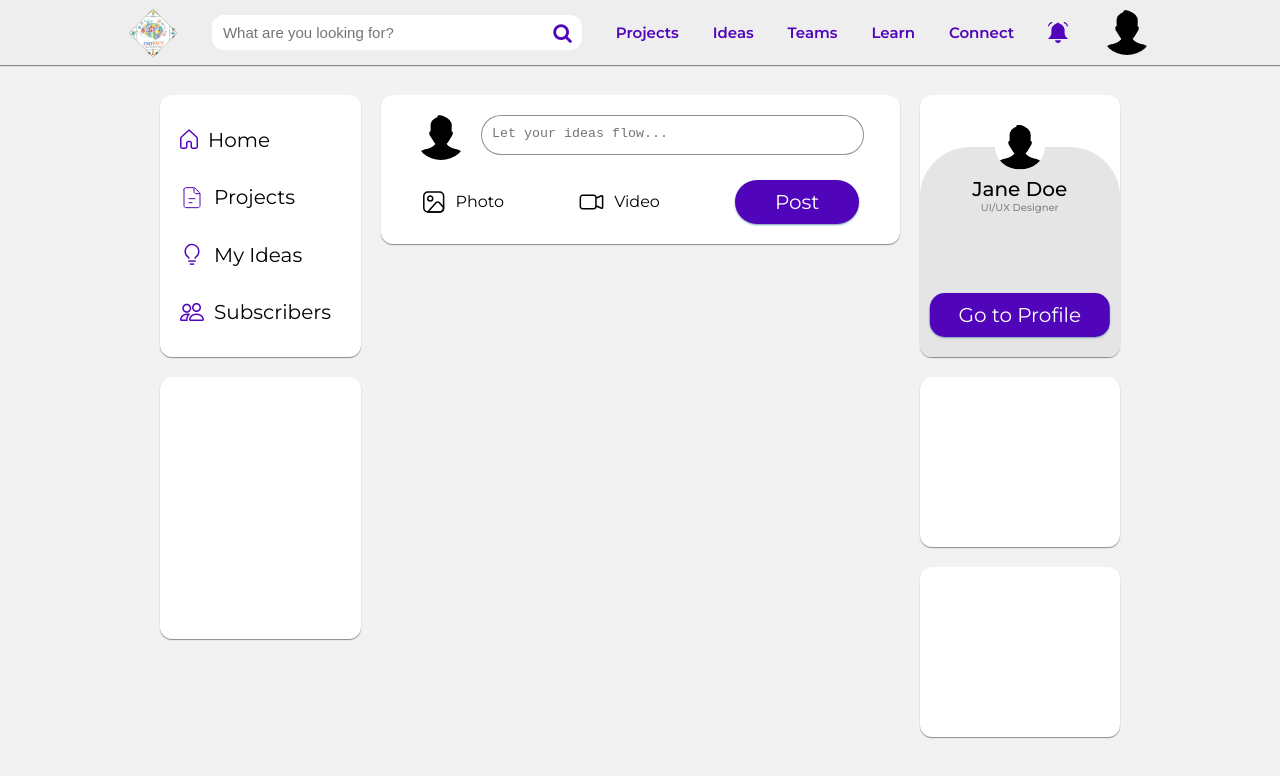
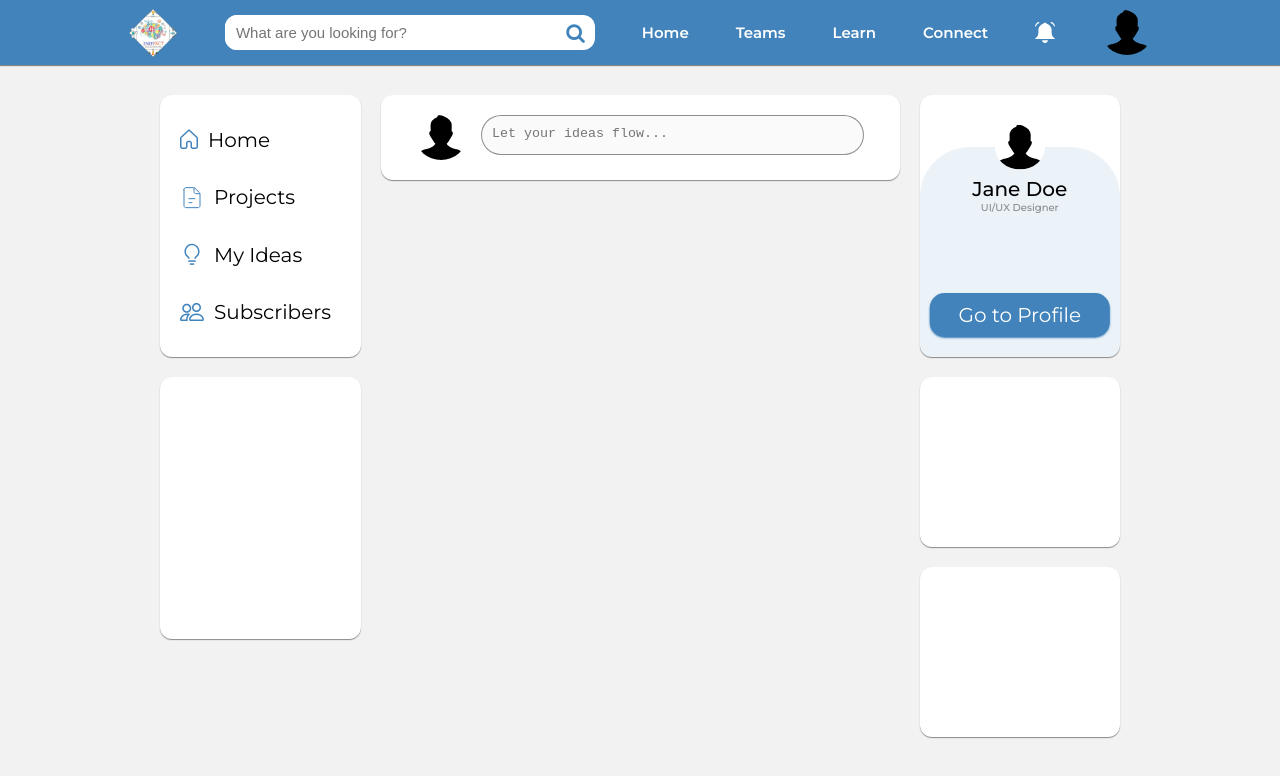
Before and after one commit to afif1400/app-inovact, a React (Create React App) app: page /feed in a window 1280 px wide. Shown: the top 776 px of the page. Built offline with nearby package versions, Linux system fonts and the light colour scheme.

Commit message:
build: styles changed and create post started

```diff
--- a/src/app.css
+++ b/src/app.css
@@ -19,10 +19,10 @@
 
 html {
   scroll-behavior: smooth;
-  font-size: 62.5%;
-  font-family: 'Montserrat', sans-serif; }
+  font-size: 62.5%; }
 
 body {
+  font-family: 'Montserrat', sans-serif !important;
   background-color: #eeeeeebd; }
 
 .heading-login {
@@ -66,17 +66,17 @@ body {
   color: #fff;
   text-decoration: none;
   transition: all 0.2s;
-  box-shadow: 0 1px 2px #769fb6; }
+  box-shadow: 0 1px 2px #4183ba; }
 
 .button:hover {
-  box-shadow: 0 2px 4px #769fb6; }
+  box-shadow: 0 2px 4px #4183ba; }
 
 .button:active {
   transform: scale(0.95);
-  box-shadow: 0 0.5px 1px #769fb6; }
+  box-shadow: 0 0.5px 1px #4183ba; }
 
 .button--blue {
-  background-color: #769fb6; }
+  background-color: #4183ba; }
 
 .button--purple {
   background-color: #5005ba; }
@@ -116,7 +116,7 @@ body {
     .input-component--search:focus {
       outline: none; }
     .input-component--search__image {
-      filter: invert(16%) sepia(61%) saturate(6518%) hue-rotate(265deg) brightness(69%) contrast(120%); }
+      filter: invert(48%) sepia(41%) saturate(707%) hue-rotate(166deg) brightness(90%) contrast(88%); }
   .input-component--post {
     font-size: 'Montserrat', sans-serif !important;
     resize: none;
@@ -128,15 +128,13 @@ body {
     padding: 1rem;
     transition: all 0.2s; }
     .input-component--post:focus {
-      outline: none;
-      height: 15rem;
-      border-radius: 10px; }
+      outline: none; }
 
 .nav-component {
   box-shadow: 0 1px 1px rgba(34, 34, 34, 0.5);
   width: 100%;
   height: 6.5rem;
-  background-color: #eeeeeebd;
+  background-color: #4183ba;
   display: flex;
   align-items: center; }
   .nav-component__items {
@@ -178,7 +176,7 @@ body {
   .nav-component__link:link, .nav-component__link:visited {
     font-size: 1.5rem;
     font-weight: 600;
-    color: #5005ba;
+    color: #fff;
     text-decoration: none;
     transition: all 0.2s; }
   @media only screen and (max-width: 56.25em) {
@@ -188,10 +186,10 @@ body {
     padding: 0.5rem;
     border-radius: 4px;
     color: #fff;
-    background-image: linear-gradient(to right, #4a6de5, #5005ba); }
+    background-color: #0a1931; }
   .nav-component__notification {
     width: 20px;
-    filter: invert(16%) sepia(61%) saturate(6518%) hue-rotate(265deg) brightness(69%) contrast(120%); }
+    filter: invert(100%) sepia(0%) saturate(0%) hue-rotate(93deg) brightness(103%) contrast(103%); }
   .nav-component__user-profile {
     width: 50px;
     border-radius: 50%; }
@@ -203,8 +201,8 @@ body {
     bottom: 0;
     left: 0;
     display: none;
-    height: 6.5rem;
-    box-shadow: 0px -1px 12px rgba(34, 34, 34, 0.5);
+    height: 5rem;
+    box-shadow: 0px -1px 1px rgba(34, 34, 34, 0.5);
     z-index: 1; }
     @media only screen and (max-width: 56.25em) {
       .nav-component--bottom {
@@ -266,11 +264,11 @@ body {
   display: flex;
   justify-content: space-between; }
   .signup-links > div > a:link, .signup-links > div > a:visited {
-    color: #769fb6;
+    color: #4183ba;
     text-decoration: none;
     transition: all 0.2s; }
     .signup-links > div > a:link:hover, .signup-links > div > a:visited:hover {
-      background-color: #769fb6;
+      background-color: #4183ba;
       color: #fff;
       padding: 0.3rem;
       border-radius: 15px; }
@@ -308,15 +306,15 @@ body {
         padding: 0.5rem;
         border-radius: 4px;
         color: #fff;
-        background-image: linear-gradient(to right, #4a6de5, #5005ba); }
+        background-color: #4183ba; }
       .feed__left__links__item:hover > img {
-        filter: invert(100%) sepia(0%) saturate(6%) hue-rotate(172deg) brightness(106%) contrast(100%); }
+        filter: invert(100%) sepia(0%) saturate(0%) hue-rotate(93deg) brightness(103%) contrast(103%); }
       @media only screen and (max-width: 75em) {
         .feed__left__links__item {
           font-size: 1.5rem; } }
       .feed__left__links__item__image {
         margin-right: 1rem;
-        filter: invert(16%) sepia(61%) saturate(6518%) hue-rotate(265deg) brightness(69%) contrast(120%); }
+        filter: invert(48%) sepia(41%) saturate(707%) hue-rotate(166deg) brightness(90%) contrast(88%); }
   .feed__left__teams {
     margin-top: 2rem;
     height: 26.2rem;
@@ -338,27 +336,11 @@ body {
     .feed__center__create-post__text-area {
       display: flex;
       align-items: flex-start;
-      justify-content: space-evenly; }
+      justify-content: space-evenly;
+      font-size: 1.2rem; }
       .feed__center__create-post__text-area__image {
         width: 50px;
         border-radius: 100%; }
-    .feed__center__create-post__actions {
-      height: 100%;
-      padding: 2rem 2rem 0 2rem;
-      display: flex;
-      align-items: center;
-      justify-content: space-between; }
-      .feed__center__create-post__actions__link {
-        display: flex;
-        align-items: center;
-        font-size: 1.6rem;
-        text-decoration: none;
-        color: #000; }
-        .feed__center__create-post__actions__link__img {
-          margin-right: 1rem; }
-      .feed__center__create-post__actions__button {
-        border-radius: 3rem !important;
-        padding: 1rem 4rem !important; }
   @media screen and (max-width: 1000px) {
     .feed__center {
       width: 80%;
@@ -380,7 +362,7 @@ body {
       height: 80%;
       position: relative;
       top: 20%;
-      background-color: #e5e5e5;
+      background-color: rgba(65, 131, 186, 0.1);
       border-radius: 50px 50px 12px 12px;
       padding: 3rem 2rem 2rem; }
     .feed__right__profile__image {
@@ -403,7 +385,8 @@ body {
       left: 50%;
       transform: translateX(-50%);
       width: 90%;
-      margin: 0 auto; }
+      margin: 0 auto;
+      background-color: #4183ba; }
     .feed__right__profile__button:active {
       transform: translate(-50%, 0);
       box-shadow: 0 0.5px 1px #769fb6; }
--- a/src/components/nav/TopNavbar.tsx
+++ b/src/components/nav/TopNavbar.tsx
@@ -13,12 +13,13 @@ const TopNavbar: React.FC = () => {
     <div>
       <div className="nav-component">
         <div className="nav-component__items">
-          <img
-            onClick={handleHamburger}
-            className="nav-component__hamburger"
-            src={user}
-            alt="User Profile"
-          />
+          <div className="nav-component__hamburger" onClick={handleHamburger}>
+            <img
+              className="nav-component__hamburger"
+              src={user}
+              alt="User Profile"
+            />
+          </div>
           <img className="nav-component__logo" src={logo} alt="Inovact" />
           <div className="nav-component__search">
             <input
@@ -32,10 +33,7 @@ const TopNavbar: React.FC = () => {
             ></i>
           </div>
           <a href="/" className="nav-component__link">
-            Projects
-          </a>
-          <a href="/" className="nav-component__link">
-            Ideas
+            Home
           </a>
           <a href="/" className="nav-component__link">
             Teams
--- a/src/components/posts/CreatePost.tsx
+++ b/src/components/posts/CreatePost.tsx
@@ -2,44 +2,26 @@ import React from 'react'
 import user from '../../assets/images/icons/user-profile.svg'
 import photo from '../../assets/images/icons/photo.svg'
 import video from '../../assets/images/icons/video.svg'
+import { useState } from 'react'
 
 const CreatePost: React.FC = () => {
+  const [postOptionsShow, setPostOptionsShow] = useState<boolean>(false)
   return (
     <div className="feed__center__create-post">
-      <div className="feed__center__create-post__text-area">
+      <div
+        onClick={() => setPostOptionsShow(true)}
+        className="feed__center__create-post__text-area"
+      >
         <img
           className="feed__center__create-post__text-area__image"
           src={user}
           alt=""
         ></img>
         <textarea
+          disabled
           className="input-component--post"
           placeholder="Let your ideas flow..."
         ></textarea>
-      </div>
-      <div className="feed__center__create-post__actions">
-        <a href="/" className="feed__center__create-post__actions__link">
-          <img
-            src={photo}
-            alt=""
-            className="feed__center__create-post__actions__link__img"
-          ></img>
-          Photo
-        </a>
-        <a href="/" className="feed__center__create-post__actions__link">
-          <img
-            src={video}
-            alt=""
-            className="feed__center__create-post__actions__link__img"
-          ></img>
-          Video
-        </a>
-        <a
-          href="/"
-          className="feed__center__create-post__actions__button button button--purple"
-        >
-          Post
-        </a>
       </div>
     </div>
   )
--- a/src/sass/abstracts/_variables.scss
+++ b/src/sass/abstracts/_variables.scss
@@ -1,6 +1,9 @@
 $color-login-bg: #e5e5e5;
 $color-login-tab-bg: #e7f2ff;
 $color-login-component: #769fb6;
+
+$color-component: #4183ba;
+$color-component-secondary: #0a1931;
 
 $color-bg: #eeeeeebd;
 
--- a/src/sass/base/_base.scss
+++ b/src/sass/base/_base.scss
@@ -9,9 +9,9 @@
 html {
   scroll-behavior: smooth;
   font-size: 62.5%;
-  font-family: 'Montserrat', sans-serif;
 }
 
 body {
+  font-family: 'Montserrat', sans-serif !important;
   background-color: $color-bg;
 }
--- a/src/sass/components/_buttons.scss
+++ b/src/sass/components/_buttons.scss
@@ -8,17 +8,17 @@
     color: $color-white;
     text-decoration: none;
     transition: all 0.2s;
-    box-shadow: 0 1px 2px $color-login-component;
+    box-shadow: 0 1px 2px $color-component;
   }
   &:hover {
-    box-shadow: 0 2px 4px $color-login-component;
+    box-shadow: 0 2px 4px $color-component;
   }
   &:active {
     transform: scale(0.95);
-    box-shadow: 0 0.5px 1px $color-login-component;
+    box-shadow: 0 0.5px 1px $color-component;
   }
   &--blue {
-    background-color: $color-login-component;
+    background-color: $color-component;
   }
   &--purple {
     background-color: $color-gradient-2;
--- a/src/sass/components/_input.scss
+++ b/src/sass/components/_input.scss
@@ -25,8 +25,7 @@
       outline: none;
     }
     &__image {
-      filter: invert(16%) sepia(61%) saturate(6518%) hue-rotate(265deg)
-        brightness(69%) contrast(120%);
+      @include filter;
     }
   }
   &--post {
@@ -41,8 +40,8 @@
     transition: all 0.2s;
     &:focus {
       outline: none;
-      height: 15rem;
-      border-radius: 10px;
+      // height: 15rem;
+      // border-radius: 10px;
     }
   }
 }
--- a/src/sass/components/_nav.scss
+++ b/src/sass/components/_nav.scss
@@ -2,7 +2,7 @@
   @include component-shadow;
   width: 100%;
   height: 6.5rem;
-  background-color: $color-bg;
+  background-color: $color-component;
   display: flex;
   align-items: center;
   &__items {
@@ -49,19 +49,18 @@
     &:visited {
       font-size: 1.5rem;
       font-weight: 600;
-      color: $color-gradient-2;
+      color: $color-white;
       text-decoration: none;
       transition: all 0.2s;
     }
     @include respond(tab-port) {
       display: none;
     }
-    @include hover-cta;
+    @include hover-cta(secondary);
   }
   &__notification {
     width: 20px;
-    filter: invert(16%) sepia(61%) saturate(6518%) hue-rotate(265deg)
-      brightness(69%) contrast(120%);
+    @include filter-white;
   }
   &__user-profile {
     width: 50px;
@@ -75,8 +74,8 @@
     bottom: 0;
     left: 0;
     display: none;
-    height: 6.5rem;
-    box-shadow: 0px -1px 12px $color-shadow;
+    height: 5rem;
+    box-shadow: 0px -1px 1px $color-shadow;
     z-index: 1;
     @include respond(tab-port) {
       display: initial;
--- a/src/sass/pages/_feed.scss
+++ b/src/sass/pages/_feed.scss
@@ -27,11 +27,10 @@
         font-size: 2rem;
         color: $color-black;
         transition: all 0.2s;
-        @include hover-cta;
+        @include hover-cta(primary);
         &:hover {
           & > img {
-            filter: invert(100%) sepia(0%) saturate(6%) hue-rotate(172deg)
-              brightness(106%) contrast(100%);
+            @include filter-white;
           }
         }
         @include respond(tab-land) {
@@ -39,8 +38,7 @@
         }
         &__image {
           margin-right: 1rem;
-          filter: invert(16%) sepia(61%) saturate(6518%) hue-rotate(265deg)
-            brightness(69%) contrast(120%);
+          @include filter;
         }
       }
       @include component-shadow;
@@ -68,30 +66,10 @@
         display: flex;
         align-items: flex-start;
         justify-content: space-evenly;
+        font-size: 1.2rem;
         &__image {
           width: 50px;
           border-radius: 100%;
-        }
-      }
-      &__actions {
-        height: 100%;
-        padding: 2rem 2rem 0 2rem;
-        display: flex;
-        align-items: center;
-        justify-content: space-between;
-        &__link {
-          display: flex;
-          align-items: center;
-          font-size: 1.6rem;
-          text-decoration: none;
-          color: $color-black;
-          &__img {
-            margin-right: 1rem;
-          }
-        }
-        &__button {
-          border-radius: 3rem !important;
-          padding: 1rem 4rem !important;
         }
       }
     }
@@ -116,7 +94,7 @@
         height: 80%;
         position: relative;
         top: 20%;
-        background-color: $color-login-bg;
+        background-color: rgba($color-component, 0.1);
         border-radius: 50px 50px 12px 12px;
         padding: 3rem 2rem 2rem;
       }
@@ -146,6 +124,7 @@
           transform: translateX(-50%);
           width: 90%;
           margin: 0 auto;
+          background-color: $color-component;
         }
         &:active {
           transform: translate(-50%, 0);
--- a/src/sass/pages/_login-page.scss
+++ b/src/sass/pages/_login-page.scss
@@ -49,11 +49,11 @@
   & > div > a {
     &:link,
     &:visited {
-      color: $color-login-component;
+      color: $color-component;
       text-decoration: none;
       transition: all 0.2s;
       &:hover {
-        background-color: $color-login-component;
+        background-color: $color-component;
         color: $color-white;
         padding: 0.3rem;
         border-radius: 15px;
```
Also changed, not shown: src/index.tsx (+4 -4 lines), src/sass/abstracts/_mixins.scss (+23 -6 lines).
